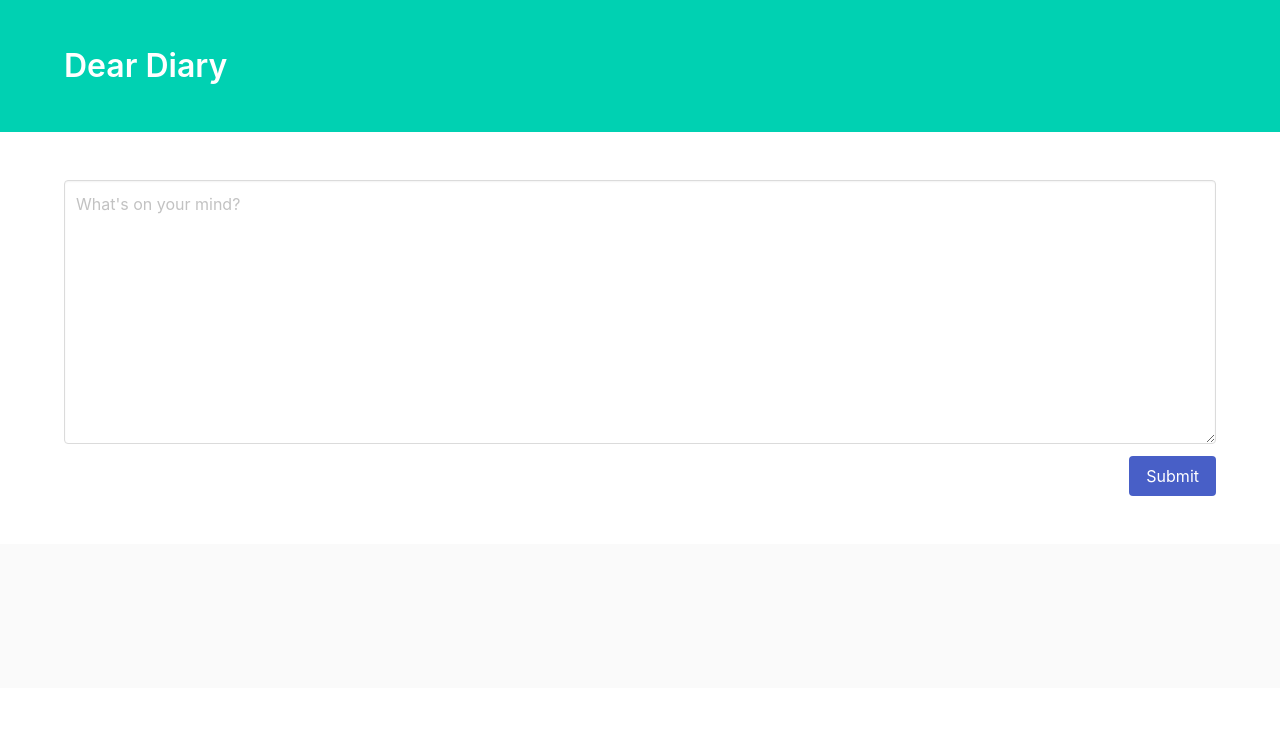
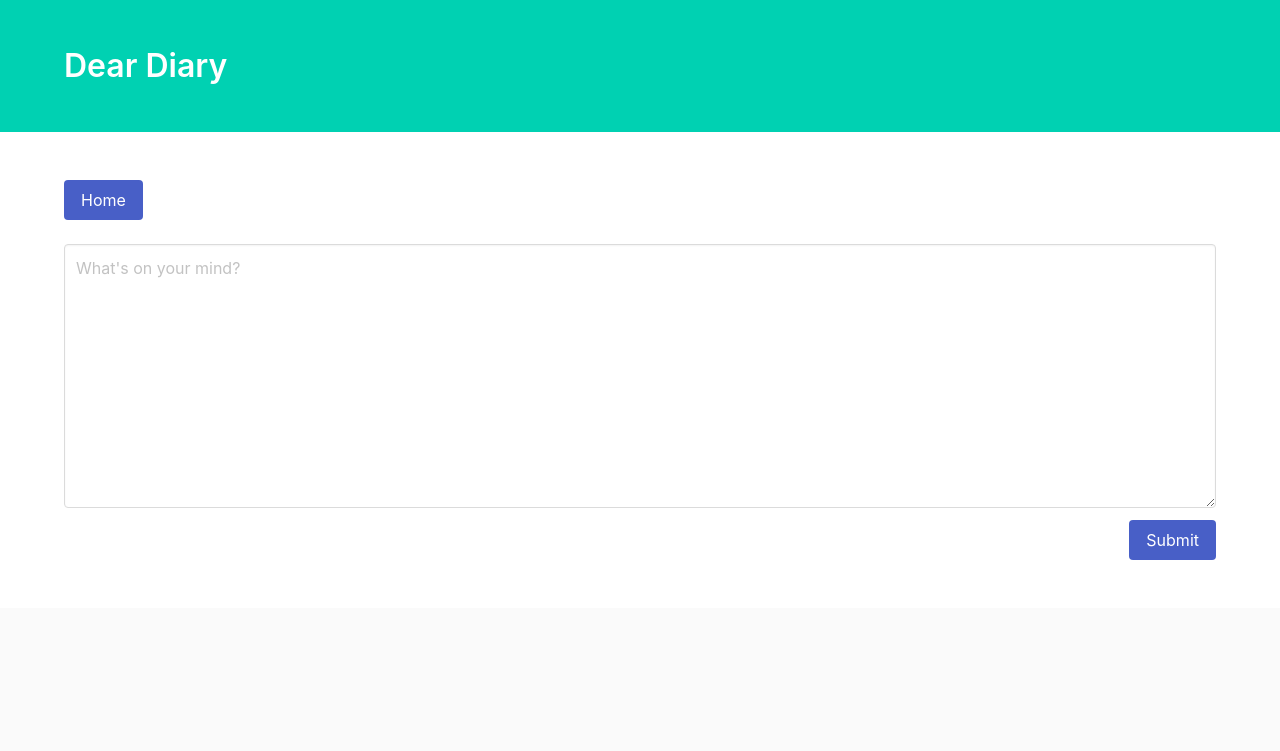
Before and after one commit to shreyansh23/dear_diary, a Django app: page /add/ in a window 1280 px wide. Shown: the top 751 px of the page. Run offline with Django 3.2, Linux system fonts and the light colour scheme; some libraries are stand-ins or nearby versions.

Commit message:
added home buttom

```diff
--- a/entries/templates/entries/add.html
+++ b/entries/templates/entries/add.html
@@ -20,7 +20,12 @@
         </div>
     </section>
     <section class="section">
+
         <div class="container">
+          <div class="control">
+              <a href="{%url 'home'%}"<button class="button is-link">Home</button></a>
+          </div>
+          <br>
 
         <form method="POST" action="{% url 'add' %}">
           {%csrf_token%}
```
Also changed, not shown: db.sqlite3.
